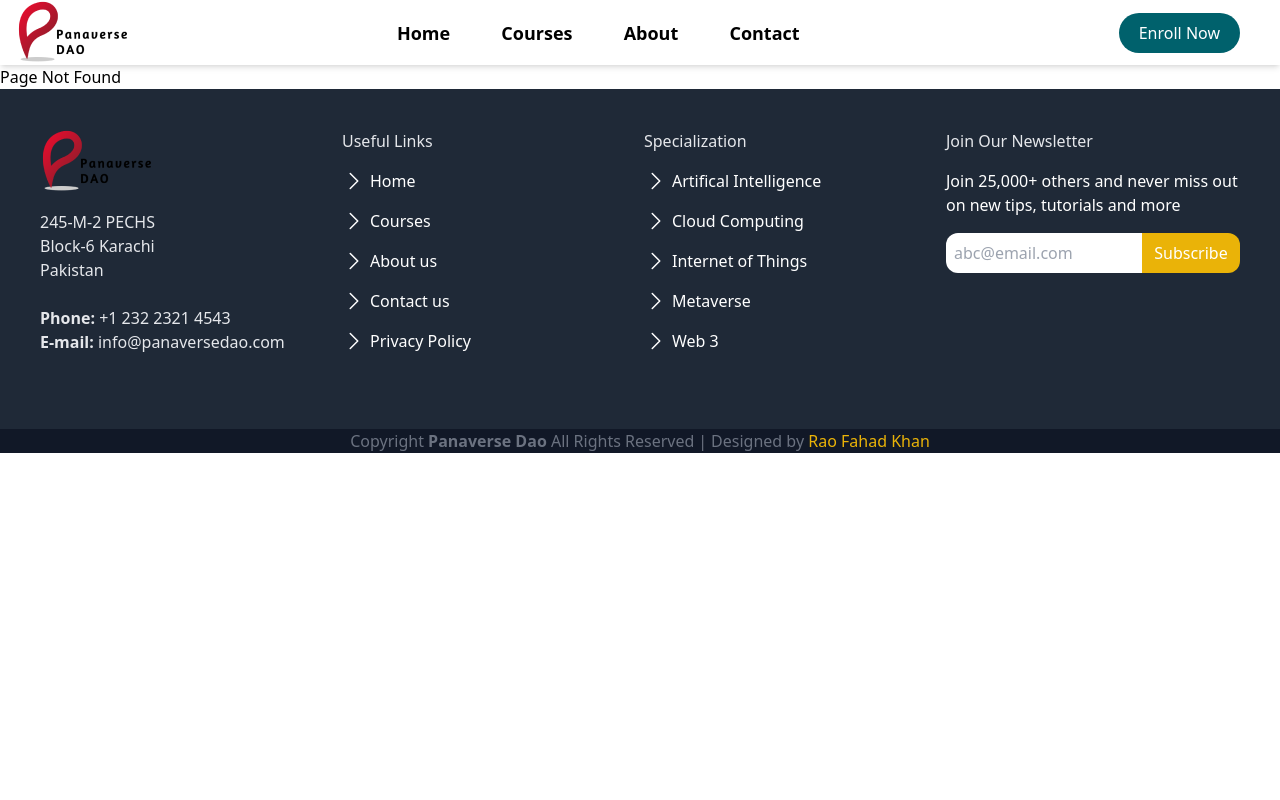
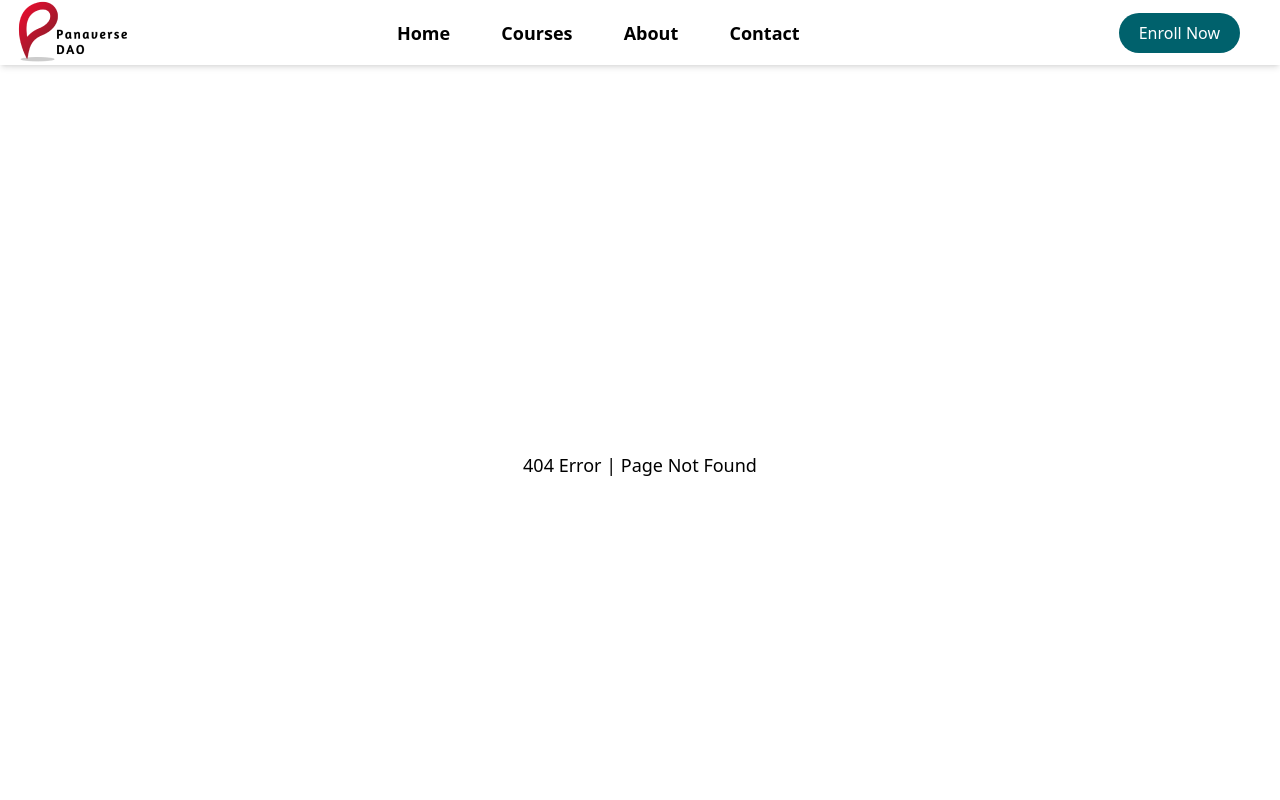
Before and after one commit to raofahadkhan/Panaverse-Web-Tailwind, a Next.js app: page /1 in a window 1280 px wide. Shown: the top 800 px of the page. Built offline with nearby package versions, Linux system fonts and the light colour scheme.

Commit message:
added 404 page

```diff
--- a/src/app/[track]/page.tsx
+++ b/src/app/[track]/page.tsx
@@ -30,7 +30,11 @@ function page({
   const data = getData(params.track, searchParams.quarter);
 
   if (!data) {
-    return <div> Page Not Found</div>;
+    return (
+      <div className="w-[100vw] h-[100vh] flex justify-center items-center">
+        <h2 className="text-lg">404 Error | Page Not Found</h2>
+      </div>
+    );
   }
 
   return (
--- a/src/app/core-courses/[quarter]/page.tsx
+++ b/src/app/core-courses/[quarter]/page.tsx
@@ -19,7 +19,11 @@ function Page({ params }: { params: { quarter: string } }) {
   const data = getData(params.quarter);
 
   if (!data) {
-    return <div>Page Not Found</div>;
+    return (
+      <div className="w-[100vw] h-[100vh] flex justify-center items-center">
+        <h2 className="text-lg">404 Error | Page Not Found</h2>
+      </div>
+    );
   }
 
   return (
```
